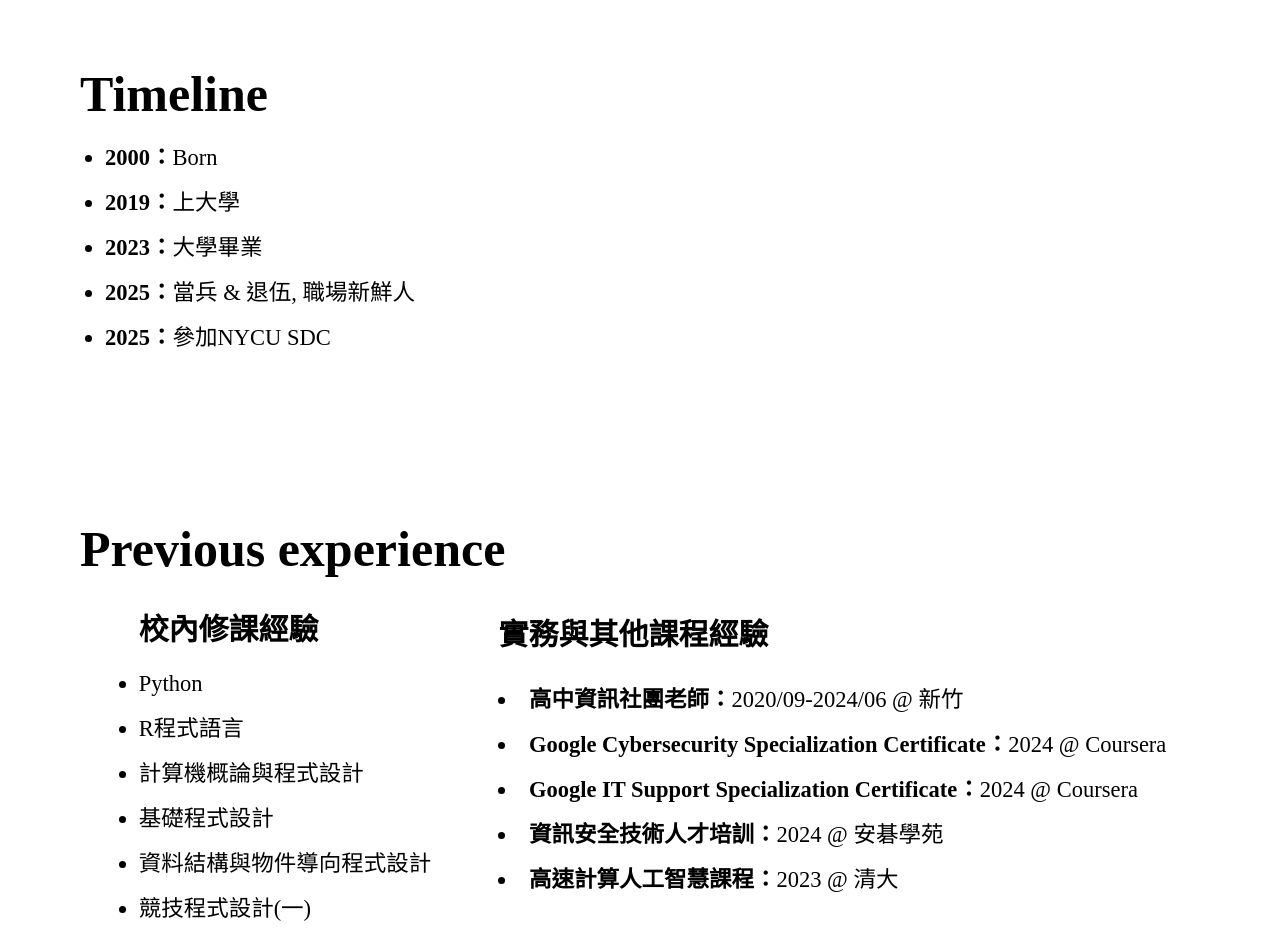
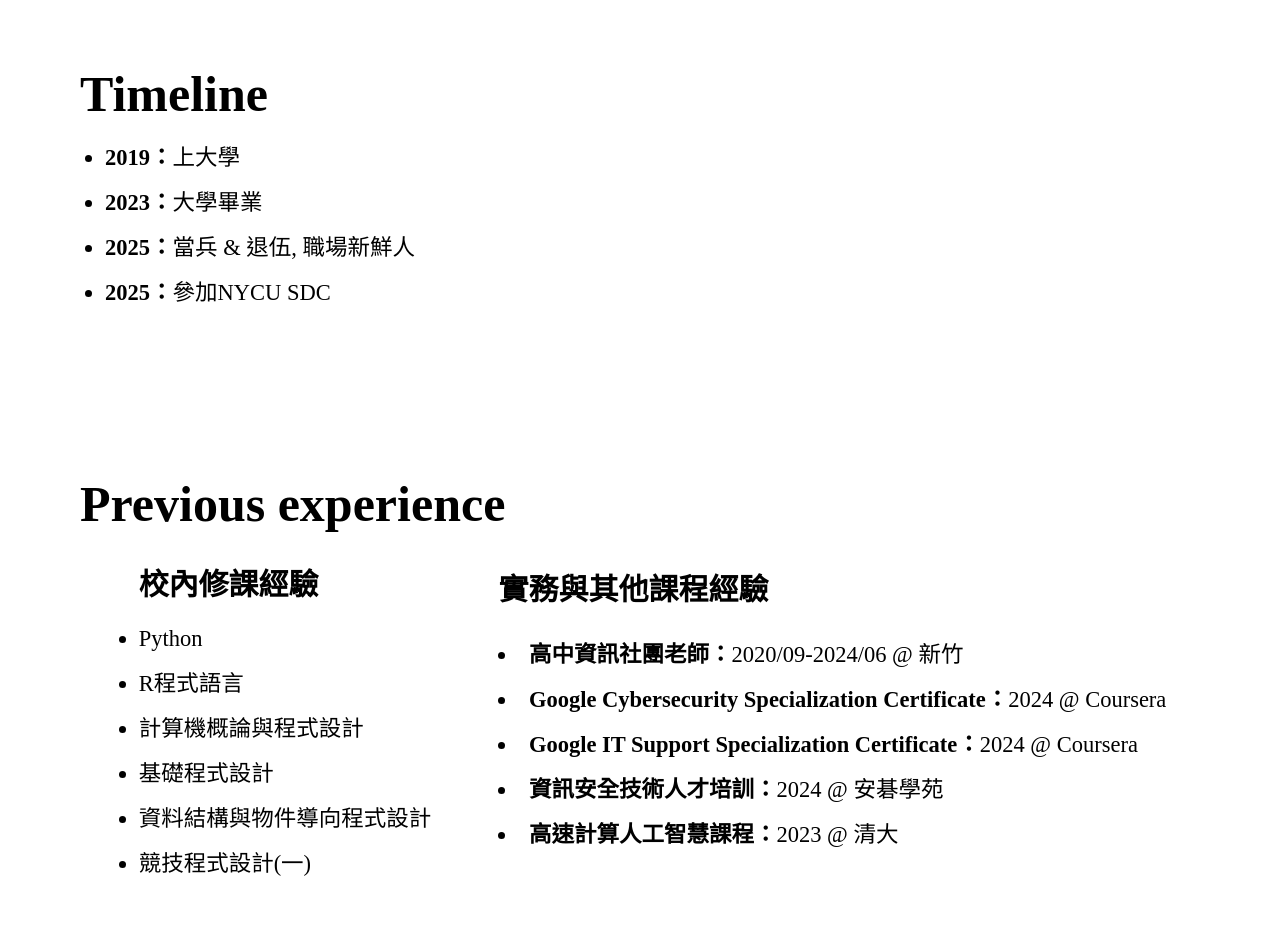
Before and after one commit to SeanHsu-pub/Final_Project, a plain HTML site: page index.html in a window 1280 px wide. Shown: the part 1560-2494 px from the top of the page. Drawn offline with Linux system fonts and the light colour scheme.

Commit message:
delete timeline 2000

```diff
--- a/index.html
+++ b/index.html
@@ -77,7 +77,6 @@
         <div class="timeline">
             <h2>Timeline</h2>
             <ul>
-                <li><strong>2000：</strong>Born</li>
                 <li><strong>2019：</strong>上大學</li>
                 <li><strong>2023：</strong>大學畢業</li>
                 <li><strong>2025：</strong>當兵 & 退伍, 職場新鮮人</li>
@@ -97,8 +96,6 @@
                     <li>基礎程式設計</li>
                     <li>資料結構與物件導向程式設計</li>
                     <li>競技程式設計(一)</li>
-
-                    <!-- 自己的經歷 -->
                 </ul>
             </div>
             <div class="practical-experience">
```
